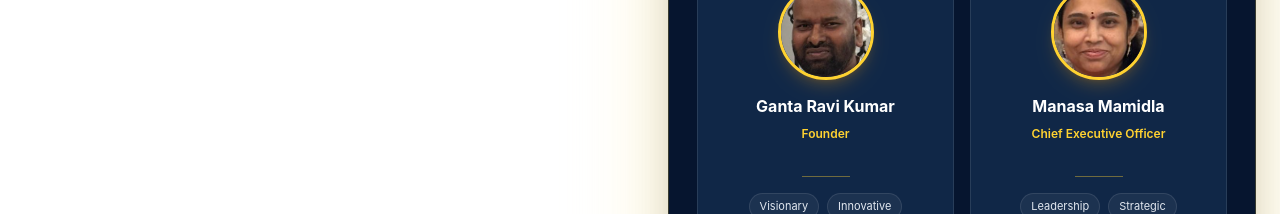
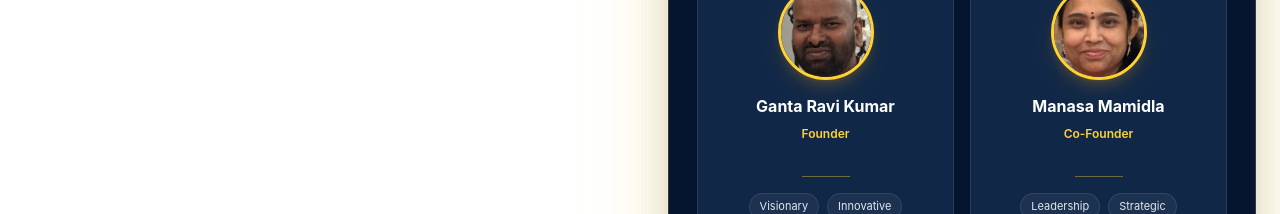
Before and after one commit to ravisharab/grk-groups, a React (Vite) app in the folder frontend/: page /about in a window 1280 px wide. Shown: the part 1000-1214 px from the top of the page. Built offline with nearby package versions, Linux system fonts and the light colour scheme; no server answers.

Commit message:
Update leadership designation to Co-Founder

```diff
--- a/frontend/src/components/LeadershipPanel.tsx
+++ b/frontend/src/components/LeadershipPanel.tsx
@@ -20,7 +20,7 @@ const teamMembers: TeamMember[] = [
   },
   {
     name: 'Manasa Mamidla',
-    role: 'Chief Executive Officer',
+    role: 'Co-Founder',
     image: '/leadership/manasa.jpg',
     initials: 'MM',
     qualities: ['Leadership', 'Strategic', 'Dedicated'],
```
